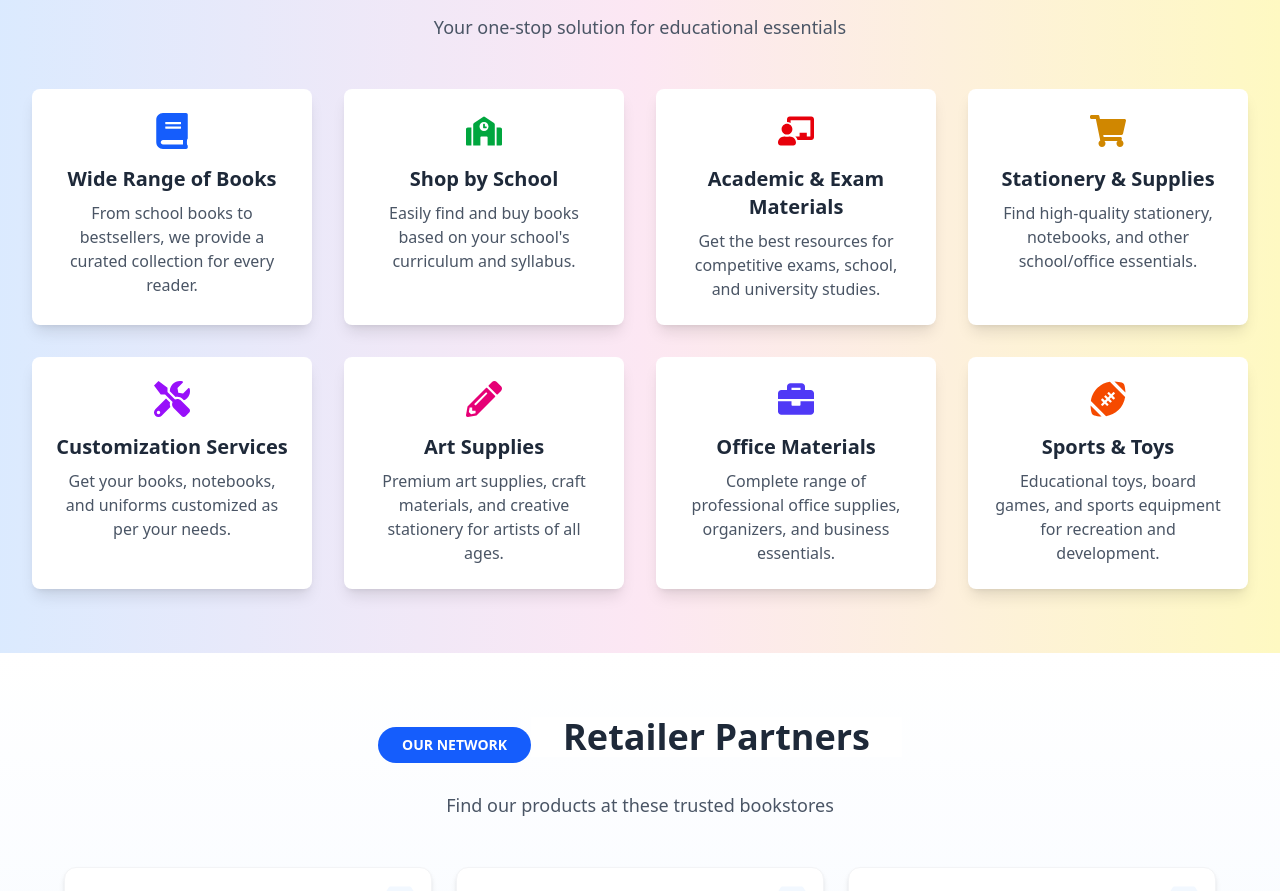
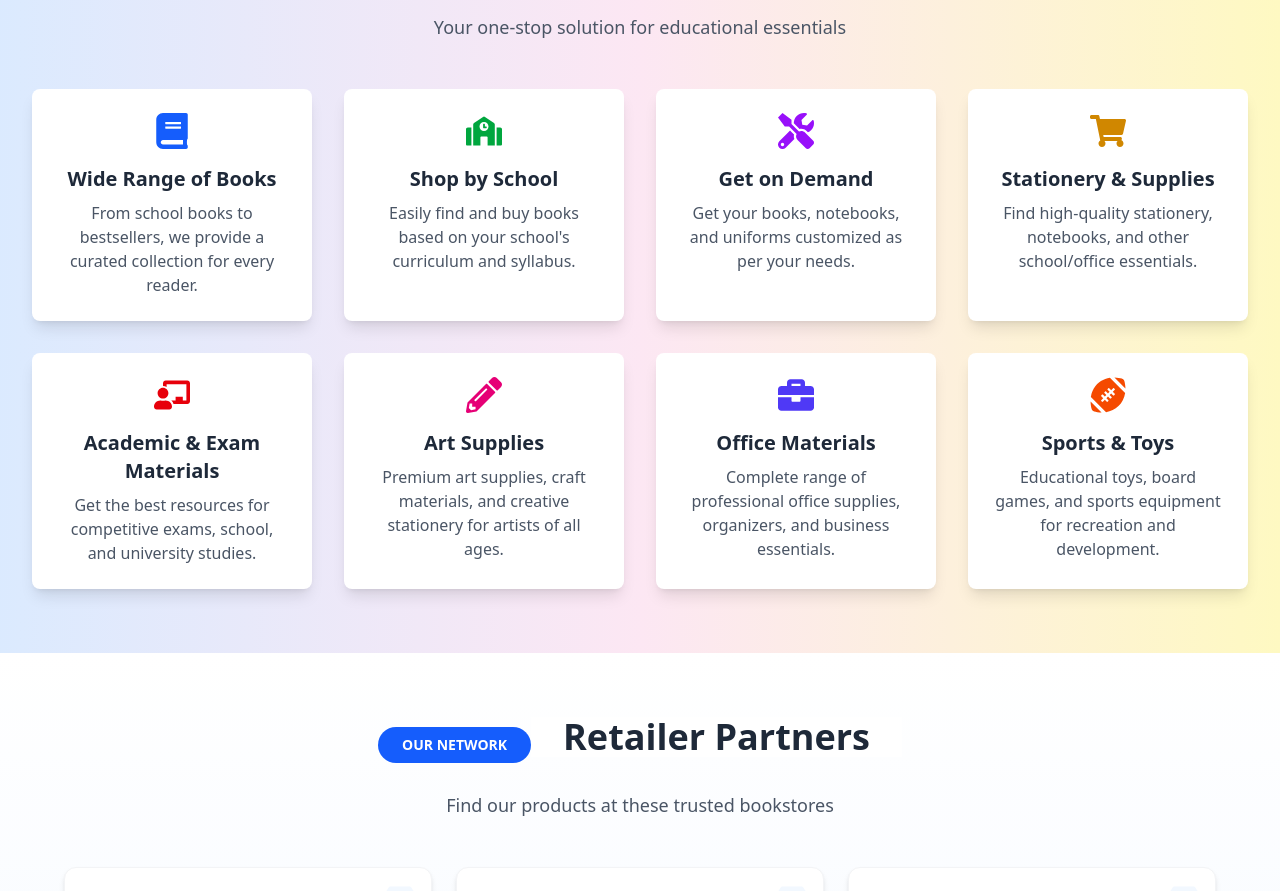
Before and after one commit to YatharthKaushal/toonzkart-consumer, a React (Vite) app: page / in a window 1280 px wide. Shown: the part 2154-3045 px from the top of the page. Built offline with nearby package versions, Linux system fonts and the light colour scheme; no server answers.

Commit message:
change WhatWeAre.jsx according to Minesh

```diff
--- a/src/components/WhatWeAre.jsx
+++ b/src/components/WhatWeAre.jsx
@@ -13,9 +13,9 @@ const services = [
     description: "Easily find and buy books based on your school's curriculum and syllabus.",
   },
   {
-    icon: <FaChalkboardTeacher className="text-3xl md:text-4xl text-red-600" />,
-    title: "Academic & Exam Materials",
-    description: "Get the best resources for competitive exams, school, and university studies.",
+    icon: <FaTools className="text-3xl md:text-4xl text-purple-600" />,
+    title: "Get on Demand",
+    description: "Get your books, notebooks, and uniforms customized as per your needs.",
   },
   {
     icon: <FaShoppingCart className="text-3xl md:text-4xl text-yellow-600" />,
@@ -23,9 +23,9 @@ const services = [
     description: "Find high-quality stationery, notebooks, and other school/office essentials.",
   },
   {
-    icon: <FaTools className="text-3xl md:text-4xl text-purple-600" />,
-    title: "Customization Services",
-    description: "Get your books, notebooks, and uniforms customized as per your needs.",
+    icon: <FaChalkboardTeacher className="text-3xl md:text-4xl text-red-600" />,
+    title: "Academic & Exam Materials",
+    description: "Get the best resources for competitive exams, school, and university studies.",
   },
   {
     icon: <FaPencilAlt className="text-3xl md:text-4xl text-pink-600" />,
```
